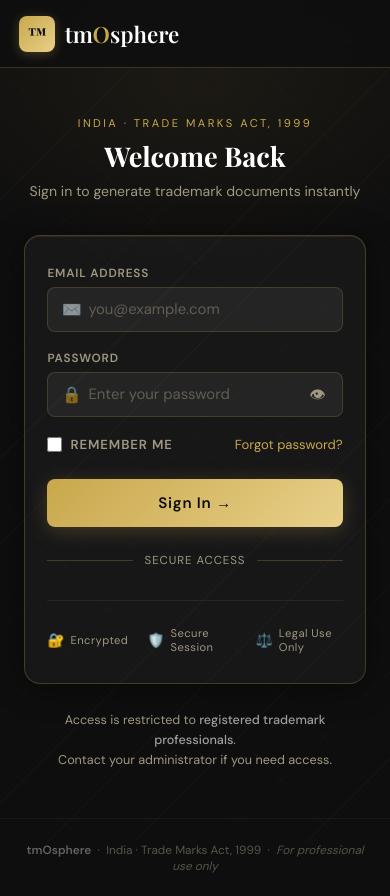
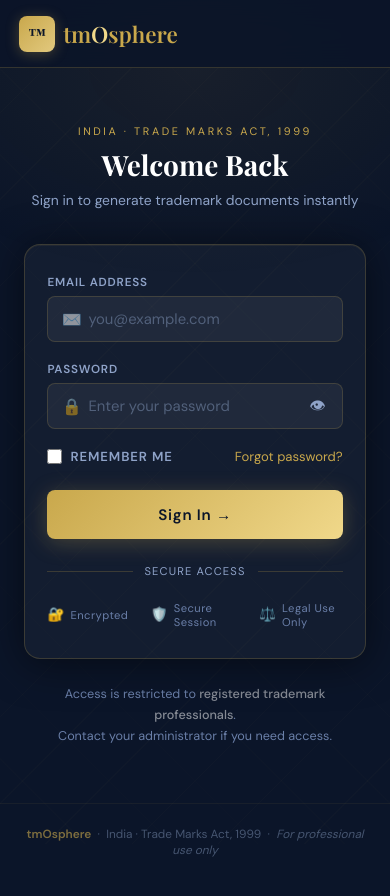
Before and after one commit to infotaskosphere/tmosphere, a website: page public/login.html in a window 390 px wide. Drawn offline with nearby package versions, Linux system fonts and the light colour scheme; a web font is replaced by a local one.

Commit message:
Update login.html

```diff
--- a/public/login.html
+++ b/public/login.html
@@ -10,22 +10,23 @@
     *, *::before, *::after { box-sizing: border-box; margin: 0; padding: 0; }
 
     :root {
-      --ink: #0e0e0f;
-      --ink-soft: #1a1a1c;
-      --cream: #f7f4ef;
-      --gold: #c9a84c;
-      --gold-light: #e8d08a;
-      --gold-dim: rgba(201,168,76,0.12);
-      --rust: #b84c2a;
-      --border: #d4cfc7;
-      --border-dark: rgba(201,168,76,0.25);
-      --text: #2c2c2e;
-      --muted: #7c7068;
-      --muted-light: #a09880;
-      --green: #2e7d4f;
-      --error-bg: #fde8e8;
-      --error-border: #e88a8a;
-      --error-text: #7a1515;
+      /* Extracted from logo: deep navy bg + rich gold text */
+      --ink:          #0b1529;
+      --ink-soft:     #0f1e38;
+      --navy:         #0d1b3e;
+      --navy-mid:     #122048;
+      --navy-light:   #1a2d5a;
+      --gold:         #c9a84c;
+      --gold-light:   #e2c97e;
+      --gold-bright:  #f0d88a;
+      --gold-dim:     rgba(201,168,76,0.12);
+      --border-dark:  rgba(201,168,76,0.22);
+      --muted:        #6a7fa8;
+      --muted-light:  #8fa3c8;
+      --rust:         #b84c2a;
+      --error-bg:     rgba(184,76,42,0.1);
+      --error-border: rgba(184,76,42,0.5);
+      --error-text:   #f4a07a;
     }
 
     html { height: 100%; }
@@ -39,31 +40,23 @@
       overflow-x: hidden;
     }
 
-    /* ── Background texture ── */
+    /* ── Subtle grid texture ── */
     body::before {
       content: '';
       position: fixed; inset: 0; pointer-events: none; z-index: 0;
       background:
-        repeating-linear-gradient(
-          -45deg,
-          transparent, transparent 60px,
-          rgba(201,168,76,0.03) 60px, rgba(201,168,76,0.03) 61px
-        ),
-        repeating-linear-gradient(
-          45deg,
-          transparent, transparent 60px,
-          rgba(201,168,76,0.02) 60px, rgba(201,168,76,0.02) 61px
-        );
+        repeating-linear-gradient(-45deg, transparent, transparent 60px, rgba(201,168,76,0.025) 60px, rgba(201,168,76,0.025) 61px),
+        repeating-linear-gradient( 45deg, transparent, transparent 60px, rgba(201,168,76,0.015) 60px, rgba(201,168,76,0.015) 61px);
     }
 
-    /* ── Glow orbs ── */
+    /* ── Radial glow ── */
     body::after {
       content: '';
       position: fixed;
-      top: -120px; left: 50%;
+      top: -140px; left: 50%;
       transform: translateX(-50%);
-      width: 700px; height: 400px;
-      background: radial-gradient(ellipse, rgba(201,168,76,0.08) 0%, transparent 70%);
+      width: 700px; height: 420px;
+      background: radial-gradient(ellipse, rgba(201,168,76,0.07) 0%, transparent 70%);
       pointer-events: none; z-index: 0;
     }
 
@@ -74,23 +67,28 @@
       height: 68px;
       display: flex; align-items: center; justify-content: space-between;
       border-bottom: 1px solid var(--border-dark);
-      background: rgba(14,14,15,0.8);
-      backdrop-filter: blur(12px);
+      background: rgba(11,21,41,0.85);
+      backdrop-filter: blur(14px);
     }
-    .logo { display: flex; align-items: center; gap: 0.6rem; text-decoration: none; }
+    .logo { display: flex; align-items: center; gap: 0.75rem; text-decoration: none; }
+    .logo img { height: 40px; width: auto; display: block; }
+    .logo-fallback {
+      display: none;
+      align-items: center; gap: 0.5rem;
+    }
     .logo-mark {
       width: 36px; height: 36px;
       background: linear-gradient(135deg, var(--gold), var(--gold-light));
       border-radius: 8px;
       display: flex; align-items: center; justify-content: center;
-      font-family: 'Playfair Display', serif; font-weight: 700; font-size: 18px; color: var(--ink);
-      box-shadow: 0 2px 12px rgba(201,168,76,0.3);
+      font-family: 'Playfair Display', serif; font-weight: 700; font-size: 17px; color: var(--ink);
+      box-shadow: 0 2px 14px rgba(201,168,76,0.3);
     }
     .logo-name {
       font-family: 'Playfair Display', serif;
-      font-size: 1.4rem; font-weight: 600; color: #fff;
+      font-size: 1.4rem; font-weight: 600; color: var(--gold);
     }
-    .logo-name span { color: var(--gold); }
+    .logo-name em { color: var(--gold-bright); font-style: normal; }
     .header-tag {
       font-size: 0.72rem; color: var(--muted-light);
       letter-spacing: 0.14em; text-transform: uppercase;
@@ -102,7 +100,7 @@
       display: flex;
       align-items: center;
       justify-content: center;
-      padding: 3rem 1.5rem;
+      padding: 3.5rem 1.5rem;
       position: relative; z-index: 1;
     }
 
@@ -114,13 +112,13 @@
     }
 
     @keyframes riseIn {
-      from { opacity: 0; transform: translateY(24px); }
+      from { opacity: 0; transform: translateY(22px); }
       to   { opacity: 1; transform: translateY(0); }
     }
 
     .login-eyebrow {
       text-align: center;
-      font-size: 0.7rem; letter-spacing: 0.22em; text-transform: uppercase;
+      font-size: 0.68rem; letter-spacing: 0.24em; text-transform: uppercase;
       color: var(--gold); margin-bottom: 0.6rem;
     }
 
@@ -133,27 +131,26 @@
 
     .login-subtitle {
       text-align: center;
-      font-size: 0.88rem; color: var(--muted-light);
-      margin-bottom: 2rem; line-height: 1.6;
+      font-size: 0.87rem; color: var(--muted-light);
+      margin-bottom: 2rem; line-height: 1.65;
     }
 
     .login-card {
-      background: rgba(255,255,255,0.04);
+      background: rgba(255,255,255,0.035);
       border: 1px solid var(--border-dark);
       border-radius: 16px;
       padding: 2.2rem 2rem;
-      backdrop-filter: blur(16px);
+      backdrop-filter: blur(18px);
       box-shadow:
-        0 4px 32px rgba(0,0,0,0.4),
-        0 1px 0 rgba(201,168,76,0.1) inset;
+        0 4px 40px rgba(0,0,0,0.5),
+        0 1px 0 rgba(201,168,76,0.08) inset;
     }
 
     /* ── Form fields ── */
-    .field { display: flex; flex-direction: column; gap: 0.4rem; margin-bottom: 1.1rem; }
-    .field:last-of-type { margin-bottom: 0; }
+    .field { display: flex; flex-direction: column; gap: 0.4rem; margin-bottom: 1.15rem; }
 
     label {
-      font-size: 0.74rem; font-weight: 600;
+      font-size: 0.73rem; font-weight: 600;
       letter-spacing: 0.07em; text-transform: uppercase;
       color: var(--muted-light);
     }
@@ -170,24 +167,24 @@
     input[type="password"],
     input[type="text"] {
       font-family: 'DM Sans', sans-serif;
-      font-size: 0.93rem; color: #fff;
-      background: rgba(255,255,255,0.06);
+      font-size: 0.93rem; color: #e8e4d8;
+      background: rgba(255,255,255,0.055);
       border: 1.5px solid rgba(201,168,76,0.2);
       border-radius: 8px;
-      padding: 0.72rem 0.9rem 0.72rem 2.5rem;
+      padding: 0.75rem 0.9rem 0.75rem 2.5rem;
       width: 100%;
       outline: none;
       transition: border-color 0.18s, box-shadow 0.18s, background 0.18s;
     }
-    input::placeholder { color: rgba(160,152,128,0.5); }
+    input::placeholder { color: rgba(143,163,200,0.45); }
     input:focus {
       border-color: var(--gold);
-      box-shadow: 0 0 0 3px rgba(201,168,76,0.12);
+      box-shadow: 0 0 0 3px rgba(201,168,76,0.13);
       background: rgba(255,255,255,0.09);
     }
-    input.error {
+    input.has-error {
       border-color: var(--error-border);
-      box-shadow: 0 0 0 3px rgba(232,138,138,0.12);
+      box-shadow: 0 0 0 3px rgba(184,76,42,0.1);
     }
 
     /* Password toggle */
@@ -204,7 +201,7 @@
     /* Remember me + forgot */
     .form-footer {
       display: flex; align-items: center; justify-content: space-between;
-      margin: 1.2rem 0 1.6rem;
+      margin: 1.1rem 0 1.6rem;
     }
     .remember {
       display: flex; align-items: center; gap: 0.5rem;
@@ -224,8 +221,8 @@
     /* Submit button */
     .btn-login {
       width: 100%;
-      padding: 0.88rem 1rem;
-      background: linear-gradient(135deg, var(--gold), var(--gold-light));
+      padding: 0.9rem 1rem;
+      background: linear-gradient(135deg, var(--gold), var(--gold-bright));
       color: var(--ink);
       font-family: 'DM Sans', sans-serif;
       font-size: 0.95rem; font-weight: 700;
@@ -234,25 +231,25 @@
       cursor: pointer;
       position: relative; overflow: hidden;
       transition: opacity 0.2s, transform 0.1s, box-shadow 0.2s;
-      box-shadow: 0 4px 20px rgba(201,168,76,0.25);
+      box-shadow: 0 4px 22px rgba(201,168,76,0.28);
     }
     .btn-login::before {
       content: '';
       position: absolute; inset: 0;
-      background: linear-gradient(90deg, transparent, rgba(255,255,255,0.18), transparent);
+      background: linear-gradient(90deg, transparent, rgba(255,255,255,0.2), transparent);
       transform: translateX(-100%);
       transition: transform 0.5s;
     }
     .btn-login:hover::before { transform: translateX(100%); }
-    .btn-login:hover { box-shadow: 0 6px 28px rgba(201,168,76,0.4); }
+    .btn-login:hover { box-shadow: 0 6px 30px rgba(201,168,76,0.42); }
     .btn-login:active { transform: scale(0.99); }
     .btn-login:disabled { opacity: 0.55; cursor: not-allowed; }
 
     /* Loading state */
-    .btn-login .btn-text { display: flex; align-items: center; justify-content: center; gap: 0.5rem; }
+    .btn-text { display: flex; align-items: center; justify-content: center; gap: 0.5rem; }
     .btn-spinner {
       width: 15px; height: 15px;
-      border: 2px solid rgba(14,14,15,0.3);
+      border: 2px solid rgba(11,21,41,0.3);
       border-top-color: var(--ink);
       border-radius: 50%;
       animation: spin 0.7s linear infinite;
@@ -260,22 +257,27 @@
     }
     @keyframes spin { to { transform: rotate(360deg); } }
 
-    /* Error alert */
+    /* Alert */
     .alert {
       display: none;
       align-items: flex-start; gap: 0.6rem;
       background: var(--error-bg);
       border: 1px solid var(--error-border);
       border-radius: 8px;
-      padding: 0.8rem 1rem;
+      padding: 0.85rem 1rem;
       margin-bottom: 1.2rem;
       font-size: 0.85rem; color: var(--error-text);
       animation: shakeIn 0.35s ease;
     }
     .alert.show { display: flex; }
+    .alert-success {
+      background: rgba(46,125,79,0.12);
+      border-color: rgba(46,125,79,0.45);
+      color: #6abf87;
+    }
     @keyframes shakeIn {
-      0%  { transform: translateX(-6px); }
-      25% { transform: translateX(6px); }
+      0%  { transform: translateX(-5px); }
+      25% { transform: translateX(5px); }
       50% { transform: translateX(-3px); }
       75% { transform: translateX(3px); }
       100%{ transform: translateX(0); }
@@ -291,73 +293,74 @@
       background: var(--border-dark);
     }
     .divider span {
-      font-size: 0.72rem; color: var(--muted-light);
-      letter-spacing: 0.08em; text-transform: uppercase; white-space: nowrap;
+      font-size: 0.7rem; color: var(--muted-light);
+      letter-spacing: 0.1em; text-transform: uppercase; white-space: nowrap;
     }
+
+    /* Security badges */
+    .security-badges {
+      display: flex; align-items: center; justify-content: center; gap: 1.4rem;
+    }
+    .badge {
+      display: flex; align-items: center; gap: 0.35rem;
+      font-size: 0.7rem; color: var(--muted);
+      letter-spacing: 0.04em;
+    }
+    .badge-icon { font-size: 0.85rem; }
 
     /* Bottom note */
     .login-note {
       text-align: center;
-      font-size: 0.79rem; color: var(--muted-light);
-      margin-top: 1.6rem; line-height: 1.6;
+      font-size: 0.79rem; color: var(--muted);
+      margin-top: 1.6rem; line-height: 1.65;
     }
-    .login-note strong { color: rgba(255,255,255,0.6); font-weight: 500; }
+    .login-note strong { color: rgba(255,255,255,0.5); font-weight: 500; }
 
-    /* Security badge */
-    .security-badges {
-      display: flex; align-items: center; justify-content: center; gap: 1.2rem;
-      margin-top: 2rem; padding-top: 1.6rem;
-      border-top: 1px solid rgba(201,168,76,0.1);
+    /* Watermark stamp */
+    .stamp {
+      position: fixed; bottom: 3.5rem; right: -2rem;
+      font-family: 'Playfair Display', serif;
+      font-size: 6rem; font-weight: 700; font-style: italic;
+      color: rgba(201,168,76,0.035);
+      transform: rotate(-15deg);
+      pointer-events: none; user-select: none;
+      z-index: 0;
     }
-    .badge {
-      display: flex; align-items: center; gap: 0.35rem;
-      font-size: 0.7rem; color: var(--muted-light);
-      letter-spacing: 0.04em;
-    }
-    .badge-icon { font-size: 0.85rem; }
 
     /* Footer */
     footer {
       position: relative; z-index: 1;
       text-align: center;
       padding: 1.4rem;
-      font-size: 0.74rem; color: rgba(160,152,128,0.5);
-      border-top: 1px solid rgba(201,168,76,0.08);
+      font-size: 0.74rem; color: rgba(143,163,200,0.45);
+      border-top: 1px solid rgba(201,168,76,0.07);
     }
     footer a { color: var(--gold); text-decoration: none; }
     footer a:hover { text-decoration: underline; }
-
-    /* Watermark stamp */
-    .stamp {
-      position: fixed; bottom: 4rem; right: -2.5rem;
-      font-family: 'Playfair Display', serif;
-      font-size: 6rem; font-weight: 700; font-style: italic;
-      color: rgba(201,168,76,0.04);
-      transform: rotate(-15deg);
-      pointer-events: none; user-select: none;
-      letter-spacing: -0.02em;
-      z-index: 0;
-    }
 
     @media (max-width: 480px) {
       header { padding: 0 1.2rem; }
       .header-tag { display: none; }
       .login-card { padding: 1.8rem 1.4rem; }
-      .login-title { font-size: 1.7rem; }
+      .login-title { font-size: 1.75rem; }
       .stamp { display: none; }
     }
   </style>
 </head>
 <body>
 
-<!-- Background watermark -->
 <div class="stamp">™</div>
 
 <!-- Header -->
 <header>
   <a href="/login.html" class="logo">
-    <div class="logo-mark">™</div>
-    <span class="logo-name">tm<span>O</span>sphere</span>
+    <!-- Use the uploaded logo image; fallback to text mark -->
+    <img src="/logo.png" alt="tmOsphere"
+      onerror="this.style.display='none';document.getElementById('logoFallback').style.display='flex';" />
+    <div class="logo-fallback" id="logoFallback">
+      <div class="logo-mark">™</div>
+      <span class="logo-name">tm<em>O</em>sphere</span>
+    </div>
   </a>
   <span class="header-tag">Trademark Document Generator</span>
 </header>
@@ -372,28 +375,29 @@
 
     <div class="login-card">
 
-      <!-- Error alert -->
+      <!-- Alert box (error / success) -->
       <div class="alert" id="alertBox">
-        <span>⚠️</span>
+        <span id="alertIcon">⚠️</span>
         <span id="alertMsg">Invalid email or password. Please try again.</span>
       </div>
 
-      <!-- Form -->
+      <!-- Email -->
       <div class="field">
         <label for="email">Email Address</label>
         <div class="input-wrap">
           <span class="input-icon">✉️</span>
           <input type="email" id="email" name="email"
-            placeholder="you@example.com" autocomplete="email" required />
+            placeholder="you@example.com" autocomplete="email" />
         </div>
       </div>
 
+      <!-- Password -->
       <div class="field">
         <label for="password">Password</label>
         <div class="input-wrap">
           <span class="input-icon">🔒</span>
           <input type="password" id="password" name="password"
-            placeholder="Enter your password" autocomplete="current-password" required />
+            placeholder="Enter your password" autocomplete="current-password" />
           <button type="button" class="pw-toggle" id="pwToggle" title="Show / hide password">
             👁
           </button>
@@ -434,79 +438,111 @@
   </div>
 </main>
 
-<!-- Footer -->
 <footer>
-  <strong style="color:rgba(255,255,255,0.35)">tmOsphere</strong>
+  <strong style="color:rgba(201,168,76,0.6)">tmOsphere</strong>
   &nbsp;·&nbsp; India · Trade Marks Act, 1999
   &nbsp;·&nbsp; <em>For professional use only</em>
 </footer>
 
 <script>
-  // ── Redirect if already logged in ──────────────────────────────────────
+// ─────────────────────────────────────────────────────────────────────────────
+//  BUG FIX: The original code had a redirect loop because:
+//  1. login.html: on load, if a token exists it verifies with /api/me and
+//     redirects to "/" → but if the server is cold/slow the fetch fails silently
+//     and it might keep calling.
+//  2. index.html: if no token (or token invalid) it redirects to /login.html.
+//  3. The Enter key listener fired doLogin() on EVERY keydown, including
+//     modifier keys, which caused repeated submissions.
+//
+//  FIXES APPLIED:
+//  - Only redirect if /api/me returns 200 OK — no redirect on error/timeout
+//  - Enter key listener now checks e.key === 'Enter' AND that no loading is running
+//  - Added isLoading guard so double-clicks/keypresses can't re-trigger
+//  - Removed <form> submit handler pattern — all controlled via button click
+// ─────────────────────────────────────────────────────────────────────────────
+
+  // ── Redirect if already logged in ──────────────────────────────────────────
+  // FIXED: Only redirect on explicit 200 OK. Any error (network/timeout) = stay on page.
   (function() {
     const token = localStorage.getItem('tmosphere_token');
-    if (!token) return;
-    const API_BASE = (location.hostname==='localhost'||location.hostname==='127.0.0.1')
+    if (!token) return; // no token → stay on login page, do nothing
+
+    const API_BASE = (location.hostname === 'localhost' || location.hostname === '127.0.0.1')
       ? 'http://localhost:3001' : '';
-    fetch(API_BASE + '/api/me', { headers: { 'Authorization': 'Bearer ' + token } })
-      .then(r => { if (r.ok) window.location.replace('/'); })
-      .catch(() => {});
+
+    fetch(API_BASE + '/api/me', {
+      headers: { 'Authorization': 'Bearer ' + token },
+      signal: AbortSignal.timeout(5000)   // 5 s max — don't hang forever
+    })
+    .then(r => {
+      if (r.ok) window.location.replace('/'); // only redirect on success
+      // 401/403 = token invalid, remove it so page stays clean
+      if (r.status === 401 || r.status === 403) localStorage.removeItem('tmosphere_token');
+    })
+    .catch(() => {
+      // Network error / timeout / server cold start → stay on login, do NOT redirect
+    });
   })();
 
-  // ── Password visibility toggle ───────────────────────────────────────────
-  const pwInput   = document.getElementById('password');
-  const pwToggle  = document.getElementById('pwToggle');
-  let pwVisible   = false;
+  // ── Password visibility toggle ──────────────────────────────────────────────
+  const pwInput  = document.getElementById('password');
+  const pwToggle = document.getElementById('pwToggle');
+  let pwVisible  = false;
 
   pwToggle.addEventListener('click', () => {
     pwVisible = !pwVisible;
-    pwInput.type    = pwVisible ? 'text' : 'password';
+    pwInput.type         = pwVisible ? 'text' : 'password';
     pwToggle.textContent = pwVisible ? '🙈' : '👁';
   });
 
-  // ── Alert helpers ────────────────────────────────────────────────────────
-  const alertBox = document.getElementById('alertBox');
-  const alertMsg = document.getElementById('alertMsg');
+  // ── Alert helpers ───────────────────────────────────────────────────────────
+  const alertBox  = document.getElementById('alertBox');
+  const alertMsg  = document.getElementById('alertMsg');
+  const alertIcon = document.getElementById('alertIcon');
 
-  function showAlert(msg) {
+  function showAlert(msg, type) {
     alertMsg.textContent = msg;
-    alertBox.classList.add('show');
-    // Scroll to top of card smoothly
+    alertIcon.textContent = type === 'success' ? '✅' : '⚠️';
+    alertBox.className = 'alert show' + (type === 'success' ? ' alert-success' : '');
     alertBox.scrollIntoView({ behavior: 'smooth', block: 'nearest' });
   }
-  function hideAlert() { alertBox.classList.remove('show'); }
+  function hideAlert() { alertBox.className = 'alert'; }
 
-  // Clear alert on input change
   document.getElementById('email').addEventListener('input', hideAlert);
   pwInput.addEventListener('input', hideAlert);
 
-  // ── Login handler ────────────────────────────────────────────────────────
-  const loginBtn  = document.getElementById('loginBtn');
-  const btnLabel  = document.getElementById('btnLabel');
-  const btnSpinner= document.getElementById('btnSpinner');
+  // ── Login handler ───────────────────────────────────────────────────────────
+  const loginBtn   = document.getElementById('loginBtn');
+  const btnLabel   = document.getElementById('btnLabel');
+  const btnSpinner = document.getElementById('btnSpinner');
+
+  let isLoading = false; // FIXED: guard prevents double submission
 
   function setLoading(on) {
-    loginBtn.disabled       = on;
-    btnSpinner.style.display= on ? 'block' : 'none';
-    btnLabel.textContent    = on ? 'Signing in…' : 'Sign In →';
+    isLoading            = on;
+    loginBtn.disabled    = on;
+    btnSpinner.style.display = on ? 'block' : 'none';
+    btnLabel.textContent = on ? 'Signing in…' : 'Sign In →';
   }
 
   async function doLogin() {
+    if (isLoading) return; // FIXED: ignore if already running
+
     hideAlert();
 
     const email    = document.getElementById('email').value.trim();
     const password = pwInput.value;
     const remember = document.getElementById('rememberMe').checked;
 
-    // Basic client-side validation
+    // Client-side validation
     if (!email) {
-      document.getElementById('email').classList.add('error');
+      document.getElementById('email').classList.add('has-error');
       showAlert('Please enter your email address.');
       document.getElementById('email').focus();
       return;
     }
     if (!password) {
-      pwInput.classList.add('error');
+      pwInput.classList.add('has-error');
       showAlert('Please enter your password.');
       pwInput.focus();
       return;
@@ -521,44 +557,55 @@
       const res = await fetch(API_BASE + '/api/login', {
         method: 'POST',
         headers: { 'Content-Type': 'application/json' },
-        body: JSON.stringify({ email, password, remember })
+        body: JSON.stringify({ email, password, remember }),
+        signal: AbortSignal.timeout(15000) // 15 s timeout
       });
 
       const data = await res.json().catch(() => ({}));
 
       if (res.ok && data.success) {
-        // Store token then redirect
         localStorage.setItem('tmosphere_token', data.token);
         btnLabel.textContent = '✅ Success! Redirecting…';
-        setTimeout(() => { window.location.href = '/'; }, 800);
+        setTimeout(() => { window.location.href = '/'; }, 700);
       } else {
         showAlert(data.error || 'Invalid email or password. Please try again.');
-        document.getElementById('email').classList.add('error');
-        pwInput.classList.add('error');
+        document.getElementById('email').classList.add('has-error');
+        pwInput.classList.add('has-error');
         setLoading(false);
       }
 
     } catch (err) {
-      showAlert('Unable to connect. Please check your connection and try again.');
+      if (err.name === 'TimeoutError') {
+        showAlert('Request timed out. Please check your connection and try again.');
+      } else {
+        showAlert('Unable to connect. Please check your connection and try again.');
+      }
       setLoading(false);
     }
   }
 
   // Remove error styling on re-focus
-  ['email','password'].forEach(id => {
+  ['email', 'password'].forEach(id => {
     document.getElementById(id).addEventListener('focus', function() {
-      this.classList.remove('error');
+      this.classList.remove('has-error');
     });
   });
 
-  // Click or Enter to submit
+  // Button click
   loginBtn.addEventListener('click', doLogin);
-  document.addEventListener('keydown', e => {
-    if (e.key === 'Enter') doLogin();
+
+  // FIXED: Enter key — only trigger on actual Enter key, only when not loading,
+  // and only when an input field is active (not when any key is pressed globally)
+  document.addEventListener('keydown', function(e) {
+    if (e.key !== 'Enter') return;           // ignore all other keys
+    if (isLoading) return;                   // already submitting
+    const active = document.activeElement;
+    const isInputFocused = active && (active.id === 'email' || active.id === 'password');
+    if (isInputFocused) doLogin();
   });
 
-  // ── Forgot password ──────────────────────────────────────────────────────
-  document.getElementById('forgotLink').addEventListener('click', e => {
+  // ── Forgot password ─────────────────────────────────────────────────────────
+  document.getElementById('forgotLink').addEventListener('click', function(e) {
     e.preventDefault();
     const email = document.getElementById('email').value.trim();
     if (!email) {
@@ -566,11 +613,7 @@
       document.getElementById('email').focus();
       return;
     }
-    // Placeholder — wire up to /api/forgot-password when backend is ready
-    alertBox.style.background = '#e8f5ee';
-    alertBox.style.borderColor = '#6abf87';
-    alertMsg.style.color = '#1a5c35';
-    showAlert('✅ If an account exists for ' + email + ', a reset link has been sent.');
+    showAlert('If an account exists for ' + email + ', a reset link has been sent.', 'success');
   });
 </script>
 </body>
```
